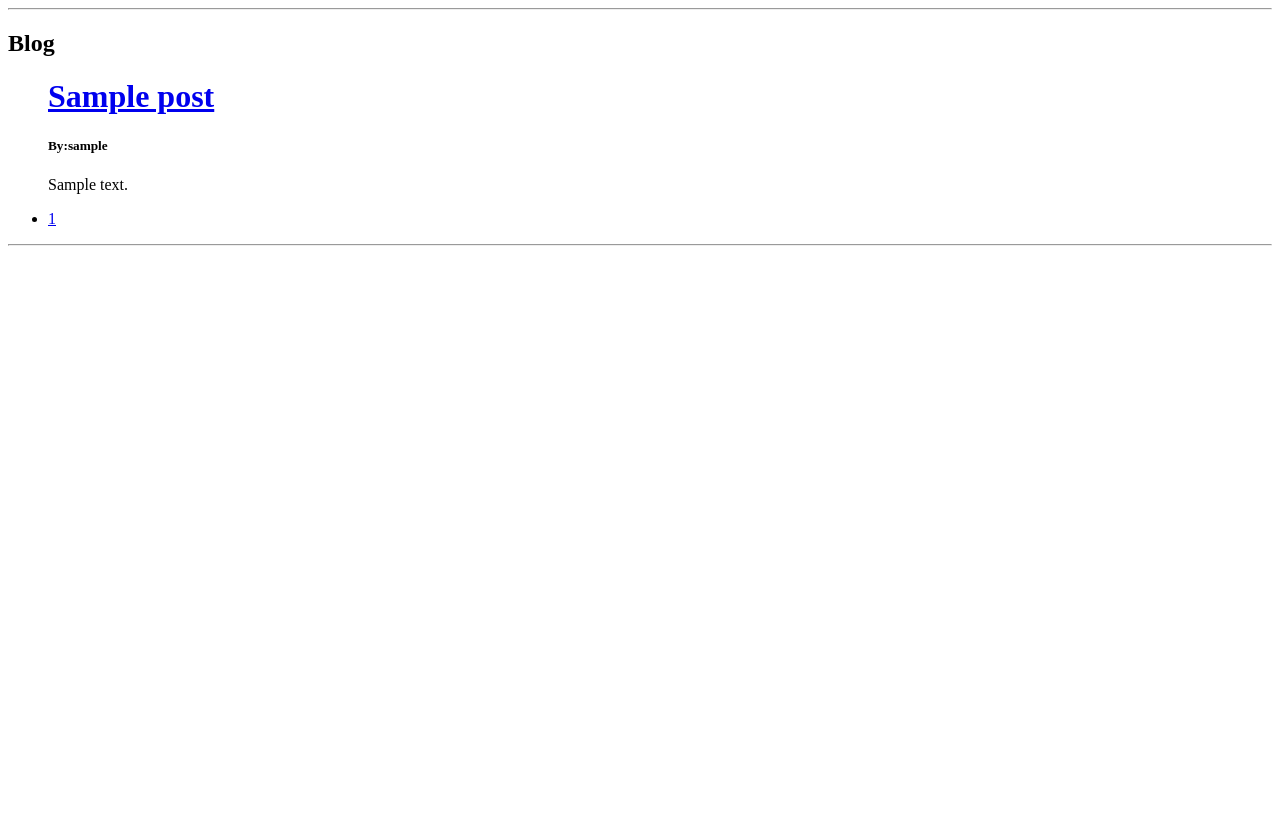
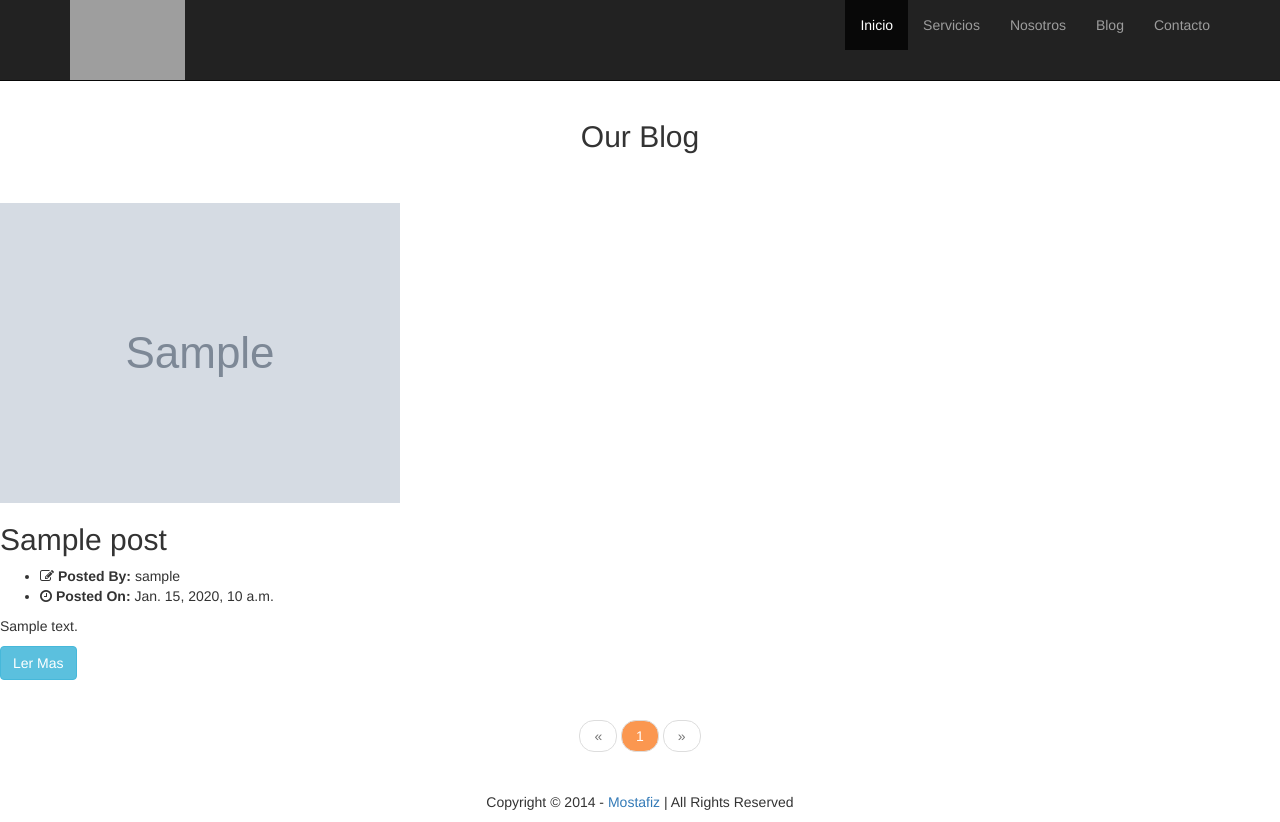
Before and after one commit to dubirajara/mktplace-blog, a Django app: template mktplace/blog/templates/blog.html in a window 1280 px wide. Before the commit the page ends 246 px from the top, so only its background shows below. Run offline with Django 3.2, Linux system fonts and the light colour scheme; the template is opened without the code that fills it: most values are stand-ins (such as "Sample title", 1, 10 or a date in 2020); grey boxes marked "Sample" are stand-in pictures; some libraries are stand-ins or nearby versions; grey boxes are pictures that could not be loaded.

Commit message:
update templates

```diff
--- a/mktplace/blog/templates/base.html
+++ /dev/null
@@ -1,17 +0,0 @@
-<!DOCTYPE html>
-<html>
-<head>
-  <meta charset="utf-8">
-  <title>{% block title %}Django Simple Login{% endblock %}</title>
-</head>
-<body>
-  <hr>
-  <main>
-    {% block content %}
-    {% endblock %}
-  </main>
-  <hr>
-  <footer>
-  </footer>
-</body>
-</html>
--- a/mktplace/blog/templates/blog.html
+++ b/mktplace/blog/templates/blog.html
@@ -1,31 +1,69 @@
 {% extends 'base.html' %}
+
+{% load static %}
 
 {% block title %}Blog{% endblock %}
 
 {% block content %}
-  <h2>Blog</h2>
-<ul>
-    {% for post in posts %}
-    <h1><a href="{{ post.get_absolute_url }}">{{ post.title }}</a></h1>
-    <h5>By:{{ post.user.username }}</h5>
-    <p>{{ post.content|safe|linebreaks|truncatewords:"20" }}</p>
+				<br>
+				<br>
+				<br>
+              <div class="row text-center clearfix">
+                <div class="col-sm-8 col-sm-offset-2">
+                  <h2 class="title-one">Our Blog</h2><br><br>
+                </div>
+                </div>
+				<div class="row striped">
+                {% for post in posts %}
+                <div class="col-sm-4">
+                  <div class="single-blog">
+                    <img src="{{ post.photo }}" class="img-responsive" alt="image">
+                    <h2>{{ post.title }}</h2>
+                    <ul class="post-meta">
+                      <li><i class="fa fa-pencil-square-o"></i><strong> Posted By:</strong> {{ post.user.username }}</li>
+                      <li><i class="fa fa-clock-o"></i><strong> Posted On:</strong> {{ post.created_at }}</li>
+                    </ul>
+                    <div class="blog-content">
+                      <p>{{ post.content|safe|truncatewords:"20" }}</p>
+                    </div>
+                    <a href="{{ post.get_absolute_url }}" class="btn btn-info" role="button">Ler Mas</a>
+                </div>
+              </div>
+                  {% if forloop.counter|divisibleby:3 and not forloop.last %}
+                  </div><br><div class="row">
+      {% endif %}
     {% endfor %}
+    </div>
+
+<div class="row text-center"></div>
+<br>
+
+<div class="row text-center">
+<ul class="pager">
+  <li>
+    {% if page_obj.has_previous %}
+         <a href="?page={{ page_obj.previous_page_number }}">Previous</a>
+         {% else %}
+            <li class="disabled"><span>&laquo;</span></li>
+    {% endif %}
+        </li>
+        {% for i in paginator.page_range %}
+                  {% if page_obj.number == i %}
+        <li class="active"><span>{{ i }} <span class="sr-only">(current)</span></span></li>
+      {% else %}
+        <li><a href="?page={{ i }}">{{ i }}</a></li>
+      {% endif %}
+            {% endfor %}
+  <li>
+    {% if page_obj.has_next %}
+       <a href="?page={{ page_obj.next_page_number }}">Next</a>
+       {% else %}
+                <li class="disabled"><span>&raquo;</span></li>
+      {% endif %}
+    </li>
 </ul>
-<div class="pagination">
-    <ul>
-        {% if paginator.has_previous %}
-        <li><a href="?page={{ paginator.previous_page_number }}">Previous</a></li>
-        {% endif %}
-        {% for pg in paginator.page_range %}
-        {% if paginator.number == pg %}
-        <li class="active"><a href="?page={{ pg }}">{{ pg }}</a></li>
-        {% else %}
-        <li><a href="?page={{ pg }}">{{ pg }}</a></li>
-        {% endif %}
-        {% endfor %}
-        {% if paginator.has_next %}
-        <li><a href="?page={{ paginator.next_page_number }}">Next</a></li>
-        {% endif %}
-    </ul>
 </div>
+
+</div>
+
 {% endblock %}
--- a/mktplace/blog/templates/post.html
+++ b/mktplace/blog/templates/post.html
@@ -3,5 +3,10 @@
 {% block title %}Blog{% endblock %}
 
 {% block content %}
+
   <h2>Blog Post</h2>
+    <h1>{{ posts.title }}</a></h1>
+    <h5>By:{{ posts.user.username }}</h5>
+    <p>{{ posts.content|safe|linebreaks }}</p>
+
 {% endblock %}
--- /dev/null
+++ b/mktplace/core/templates/base.html
@@ -0,0 +1,94 @@
+{% load static %}
+
+<!DOCTYPE html>
+<html lang="en">
+<head>
+  <meta charset="utf-8">
+  <meta name="viewport" content="width=device-width, initial-scale=1.0">
+  <meta name="description" content="Creative One Page Parallax Template">
+  <meta name="keywords" content="Creative, Onepage, Parallax, HTML5, Bootstrap, Popular, custom, personal, portfolio" />
+  <meta name="author" content="">
+  <title>{% block title %}Django Simple Login{% endblock %}</title>
+
+  <link rel="stylesheet" href="{% static 'css/bootstrap.min.css' %}">
+  <link rel="stylesheet" href="{% static 'css/prettyPhoto.css' %}">
+  <link rel="stylesheet" href="{% static 'css/animate.css' %}">
+  <link rel="stylesheet" href="{% static 'css/main.css' %}">
+  <link rel="stylesheet" href="{% static 'css/font-awesome.min.css' %}">
+  <link rel="stylesheet" href="{% static 'css/responsive.css' %}">
+
+  <!--[if lt IE 9]> <script src="js/html5shiv.js"></script>
+  <script src="js/respond.min.js"></script> <![endif]-->
+  <link rel="shortcut icon" href="images/ico/favicon.png">
+  <link rel="apple-touch-icon-precomposed" sizes="144x144" href="images/ico/apple-touch-icon-144-precomposed.png">
+  <link rel="apple-touch-icon-precomposed" sizes="114x114" href="images/ico/apple-touch-icon-114-precomposed.png">
+  <link rel="apple-touch-icon-precomposed" sizes="72x72" href="images/ico/apple-touch-icon-72-precomposed.png">
+  <link rel="apple-touch-icon-precomposed" href="images/ico/apple-touch-icon-57-precomposed.png">
+
+  <style type="text/css">
+    .pager>.active>span {
+          background-color: #fb9750;
+          color: #fff;
+    }
+  </style>
+
+</head><!--/head-->
+<body>
+
+  <div class="preloader">
+    <div class="preloder-wrap">
+      <div class="preloder-inner">
+        <div class="ball"></div>
+        <div class="ball"></div>
+        <div class="ball"></div>
+        <div class="ball"></div>
+        <div class="ball"></div>
+        <div class="ball"></div>
+        <div class="ball"></div>
+      </div>
+    </div>
+  </div><!--/.preloader-->
+  <header id="navigation">
+    <div class="navbar navbar-inverse navbar-fixed-top" role="banner">
+      <div class="container">
+        <div class="navbar-header">
+          <button type="button" class="navbar-toggle" data-toggle="collapse" data-target=".navbar-collapse">
+            <span class="sr-only">Toggle navigation</span> <span class="icon-bar"></span> <span class="icon-bar"></span> <span class="icon-bar"></span>
+          </button>
+          <img src="{% static 'images/logo.png' %}" height="80" width="115" alt="logo"></img>
+        </div>
+      <div class="collapse navbar-collapse">
+          <ul class="nav navbar-nav navbar-right">
+            <li class="scroll active"><a href="#navigation">Inicio</a></li>
+            <li class="scroll"><a href="#services">Servicios</a></li>
+            <li class="scroll"><a href="#about-us">Nosotros</a></li>
+            <li class="scroll"><a href="#blog">Blog</a></li>
+            <li class="scroll"><a href="#contact">Contacto</a></li>
+          </ul>
+        </div>
+      </div>
+    </div><!--/navbar-->
+  </header> <!--/#navigation-->
+<br>
+<br>
+  <main>
+    {% block content %}
+    {% endblock %}<br>
+  </main>
+
+
+  <div id="footer">
+      <div class="text-center">
+        <p>Copyright &copy; 2014 - <a href="http://mostafiz.me/">Mostafiz</a> | All Rights Reserved</p>
+      </div>
+    </div>
+<!--/#footer-->
+
+
+
+  <script src="{% static 'js/jquery.js' %}"></script>
+<script src="{% static 'js/bootstrap.min.js' %}"></script>
+<script src="{% static 'js/smoothscroll.js' %}"></script>
+<script src="{% static 'js/main.js' %}"></script>
+</body>
+</html>
```
